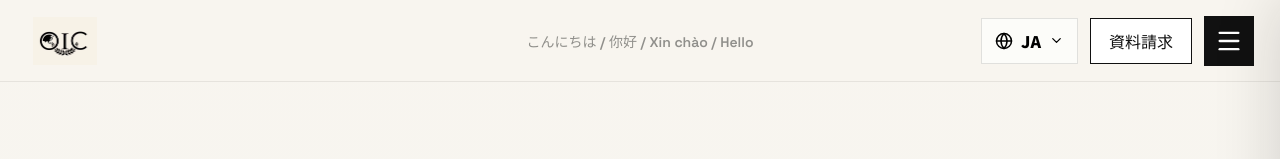
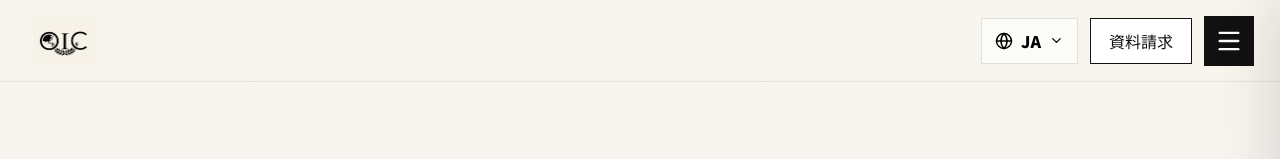
Before and after one commit to gculin0223/oic-website, a React (Vite) app: page / in a window 1280 px wide. Shown: the top 159 px of the page. Built offline with nearby package versions, Linux system fonts and the light colour scheme.

Commit message:
Update header and typewriter greetings

```diff
--- a/src/main.jsx
+++ b/src/main.jsx
@@ -54,6 +54,13 @@ const typewriterGreetings = [
   "你好",
   "Xin chào",
   "Hello",
+  "안녕하세요",
+  "Bonjour",
+  "Hola",
+  "Guten Tag",
+  "Ciao",
+  "Olá",
+  "สวัสดี",
 ];
 
 const copy = {
@@ -426,7 +433,6 @@ function Header({ t, lang, route, menuOpen, setLang, setMenuOpen }) {
           {menuOpen ? <X size={26} /> : <Menu size={28} />}
         </button>
       </div>
-      <div className="route-pill">{route === "home" ? t.greeting : t[route]}</div>
     </header>
   );
 }
--- a/src/styles.css
+++ b/src/styles.css
@@ -221,20 +221,6 @@ textarea {
   border: 1px solid #111111;
   background: #111111;
   color: #ffffff;
-}
-
-.route-pill {
-  position: absolute;
-  left: 50%;
-  transform: translateX(-50%);
-  max-width: 36vw;
-  overflow: hidden;
-  color: rgba(17, 17, 17, 0.45);
-  font-family: "Space Grotesk", sans-serif;
-  font-size: 14px;
-  font-weight: 600;
-  text-overflow: ellipsis;
-  white-space: nowrap;
 }
 
 .menu-backdrop {
@@ -835,7 +821,6 @@ textarea {
 }
 
 @media (max-width: 920px) {
-  .route-pill,
   .request-link {
     display: none;
   }
```
